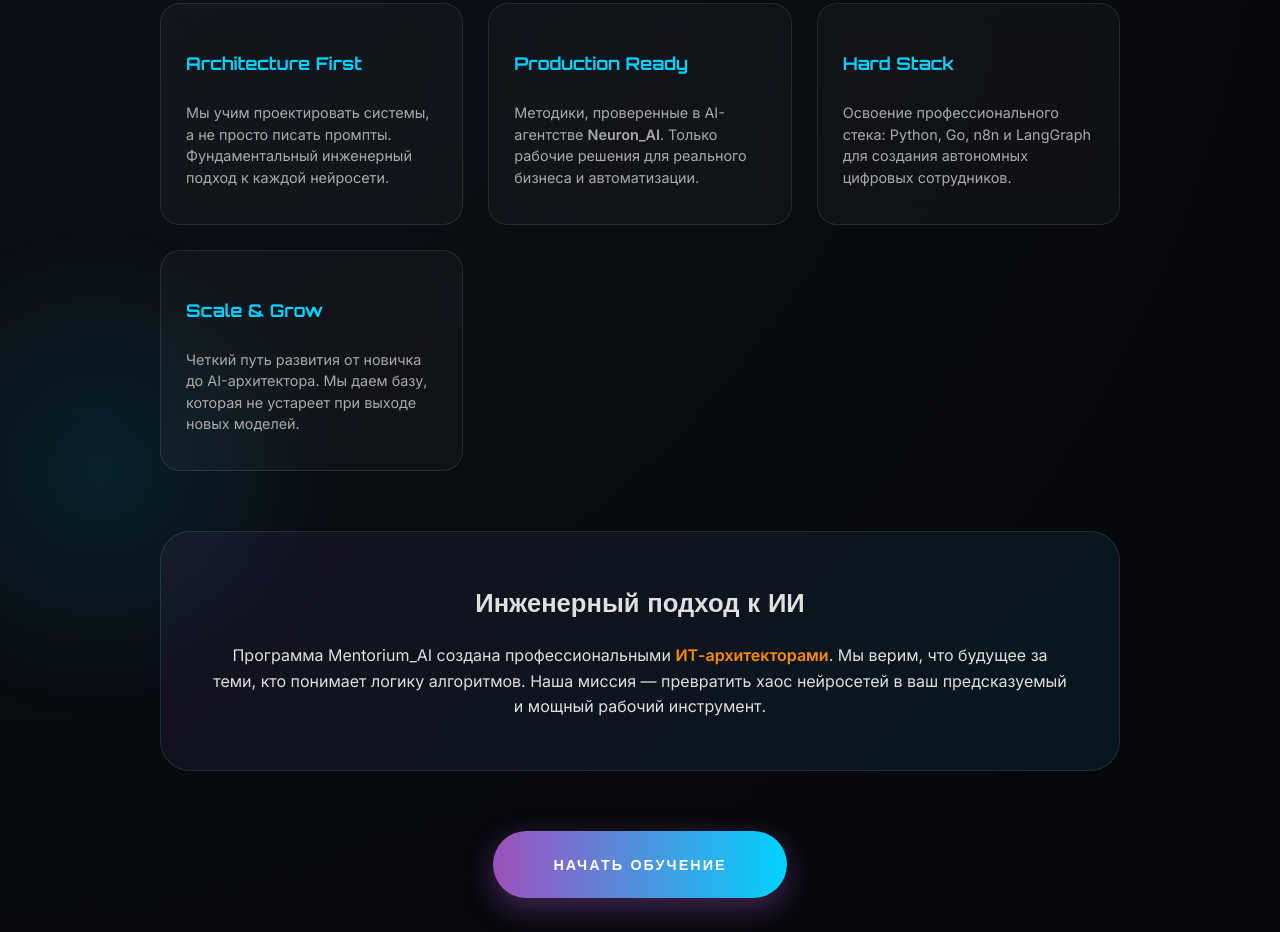
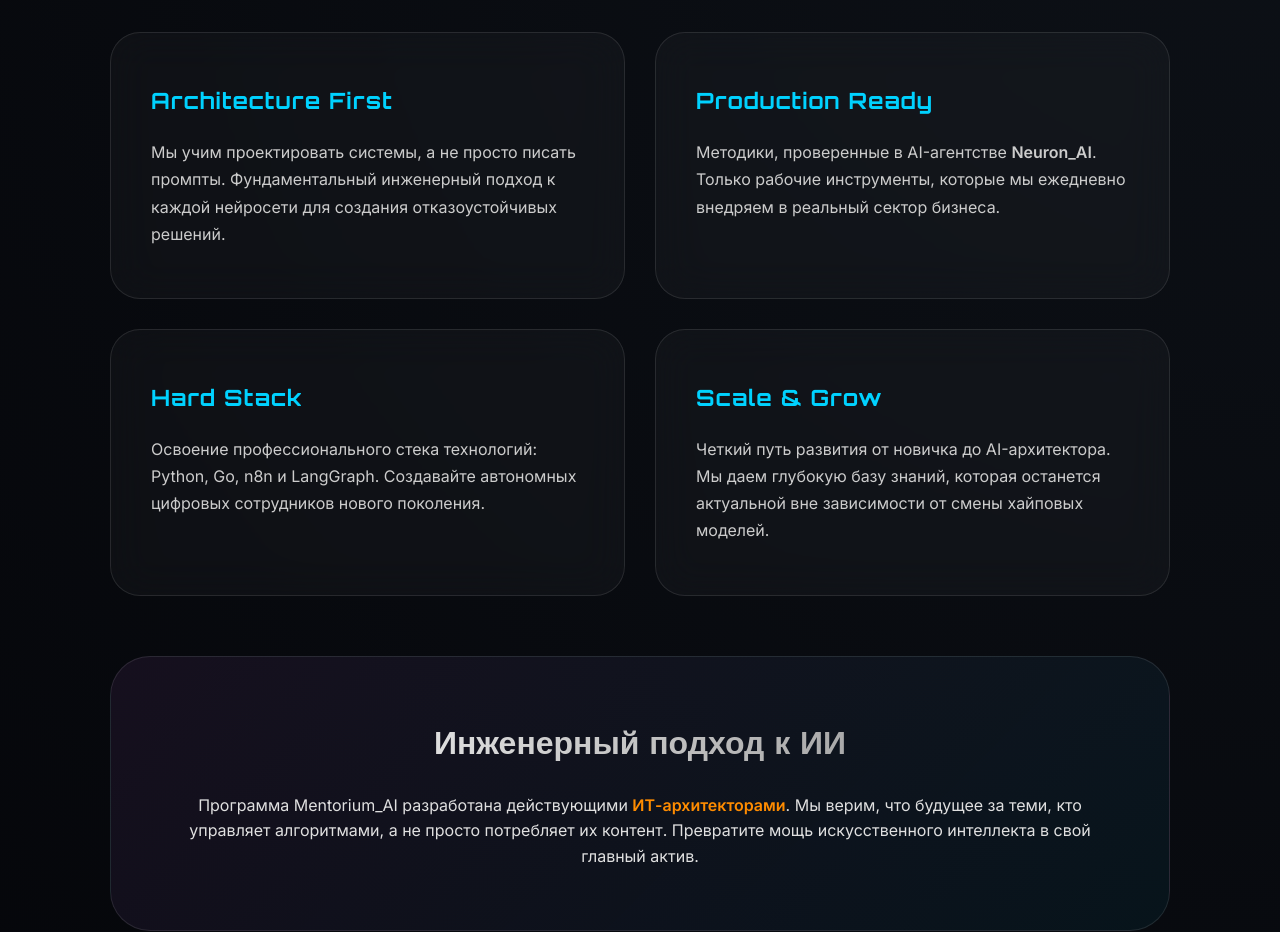
Before and after one commit to Levin-Alexey/about_us_p, a plain HTML site: page index.html in a window 1280 px wide. Shown: the part 229-1161 px from the top of the page. Drawn offline with Linux system fonts and the light colour scheme.

Commit message:
Update index.html

```diff
--- a/index.html
+++ b/index.html
@@ -3,7 +3,7 @@
 <head>
     <meta charset="UTF-8">
     <meta name="viewport" content="width=device-width, initial-scale=1.0">
-    <title>Почему Mentorium_AI? | Школа практического ИИ</title>
+    <title>Почему Mentorium_AI?</title>
     <link rel="preconnect" href="https://fonts.googleapis.com">
     <link rel="preconnect" href="https://fonts.gstatic.com" crossorigin>
     <link href="https://fonts.googleapis.com/css2?family=Orbitron:wght@400;700&family=Inter:wght@300;400;600&display=swap" rel="stylesheet">
@@ -25,117 +25,105 @@
             color: var(--text);
             font-family: 'Inter', sans-serif;
             line-height: 1.6;
-            overflow-x: hidden;
-            background: radial-gradient(circle at 0% 0%, #0d1117 0%, #05060a 100%);
-        }
-
-        .glow {
-            position: fixed;
-            width: 500px;
-            height: 500px;
-            background: radial-gradient(circle, rgba(0, 210, 255, 0.1) 0%, transparent 70%);
-            bottom: -150px;
-            left: -150px;
-            z-index: -1;
+            background: radial-gradient(circle at top right, #0d1117 0%, #05060a 100%);
         }
 
         .container {
-            max-width: 1000px;
+            max-width: 1100px; /* Немного расширил контейнер для больших блоков */
             margin: 0 auto;
             padding: 60px 20px;
         }
 
         header {
             text-align: center;
-            margin-bottom: 70px;
+            margin-bottom: 80px;
         }
 
         .logo-text {
             font-family: 'Orbitron', sans-serif;
-            font-size: clamp(1.8rem, 5vw, 2.8rem);
-            letter-spacing: 4px;
+            font-size: clamp(2rem, 6vw, 3.5rem);
+            letter-spacing: 5px;
             background: linear-gradient(to right, var(--accent-blue), var(--accent-purple));
             -webkit-background-clip: text;
             -webkit-text-fill-color: transparent;
+            font-weight: 700;
             margin-bottom: 10px;
-            font-weight: 700;
         }
 
         .tagline {
             font-weight: 300;
-            letter-spacing: 3px;
-            color: #666;
+            letter-spacing: 4px;
+            color: #555;
             text-transform: uppercase;
-            font-size: 0.8rem;
+            font-size: 0.85rem;
         }
 
-        /* Сетка преимуществ - 4 блока */
+        /* ТА САМАЯ СЕТКА: По 2 больших блока в ряд */
         .grid {
             display: grid;
-            grid-template-columns: repeat(auto-fit, minmax(230px, 1fr));
-            gap: 25px;
-            margin-bottom: 50px;
+            grid-template-columns: 1fr 1fr; /* Строго две колонки */
+            gap: 30px;
+            margin-bottom: 60px;
         }
 
         .card {
             background: var(--glass);
-            backdrop-filter: blur(15px);
+            backdrop-filter: blur(20px);
             border: 1px solid var(--border);
-            border-radius: 20px;
-            padding: 35px 25px;
-            transition: all 0.4s ease;
+            border-radius: 30px;
+            padding: 50px 40px; /* Увеличил внутренние отступы */
+            transition: all 0.5s cubic-bezier(0.2, 1, 0.3, 1);
             position: relative;
-            display: flex;
-            flex-direction: column;
-            justify-content: flex-start;
+            overflow: hidden;
         }
 
         .card:hover {
-            border-color: var(--accent-purple);
-            transform: translateY(-8px);
-            background: rgba(255, 255, 255, 0.05);
-            box-shadow: 0 15px 35px rgba(0, 0, 0, 0.5);
+            border-color: var(--accent-blue);
+            transform: scale(1.02);
+            background: rgba(255, 255, 255, 0.06);
+            box-shadow: 0 30px 60px rgba(0, 0, 0, 0.5);
         }
 
         .card h3 {
             font-family: 'Orbitron', sans-serif;
             color: var(--accent-blue);
-            margin-bottom: 15px;
-            font-size: 1.1rem;
-            min-height: 3rem;
-            display: flex;
-            align-items: center;
+            margin-bottom: 20px;
+            font-size: 1.4rem;
+            letter-spacing: 1px;
         }
 
         .card p {
-            font-size: 0.9rem;
-            color: #aaa;
-            line-height: 1.5;
+            font-size: 1rem;
+            color: #ccc;
+            line-height: 1.7;
         }
 
         /* Инженерный блок */
         .founder-block {
-            background: linear-gradient(135deg, rgba(157, 80, 187, 0.08) 0%, rgba(0, 210, 255, 0.08) 100%);
-            border-radius: 30px;
-            padding: 50px;
-            margin: 60px 0;
+            background: linear-gradient(135deg, rgba(157, 80, 187, 0.1) 0%, rgba(0, 210, 255, 0.05) 100%);
+            border-radius: 40px;
+            padding: 60px;
+            margin: 40px 0 80px 0;
             border: 1px solid var(--border);
             text-align: center;
         }
 
         .founder-block h2 {
             font-family: 'Orbitron', sans-serif;
-            margin-bottom: 20px;
-            font-size: 1.6rem;
+            margin-bottom: 25px;
+            font-size: 2rem;
+            background: linear-gradient(to right, #fff, #888);
+            -webkit-background-clip: text;
+            -webkit-text-fill-color: transparent;
         }
 
         .highlight { color: var(--accent-orange); font-weight: 600; }
 
         /* Кнопка */
-        .cta-wrap { text-align: center; margin-top: 20px; }
+        .cta-wrap { text-align: center; }
         .btn {
             display: inline-block;
-            padding: 22px 60px;
+            padding: 25px 80px;
             background: linear-gradient(90deg, var(--accent-purple), var(--accent-blue));
             color: white;
             text-decoration: none;
@@ -143,27 +131,28 @@
             font-weight: 700;
             font-family: 'Orbitron', sans-serif;
             text-transform: uppercase;
-            letter-spacing: 2px;
-            font-size: 0.9rem;
-            box-shadow: 0 10px 30px rgba(157, 80, 187, 0.4);
-            transition: 0.3s cubic-bezier(0.175, 0.885, 0.32, 1.275);
-        }
-        .btn:hover {
-            transform: scale(1.05);
-            box-shadow: 0 15px 45px rgba(157, 80, 187, 0.6);
+            letter-spacing: 3px;
+            font-size: 1rem;
+            box-shadow: 0 15px 40px rgba(157, 80, 187, 0.4);
+            transition: 0.4s;
         }
 
-        @media (max-width: 768px) {
-            .container { padding: 40px 15px; }
-            .founder-block { padding: 30px 20px; }
-            .card { padding: 25px; text-align: center; }
-            .card h3 { justify-content: center; min-height: auto; }
+        .btn:hover {
+            transform: translateY(-5px);
+            box-shadow: 0 20px 50px rgba(157, 80, 187, 0.7);
+            letter-spacing: 5px;
+        }
+
+        /* Адаптив для мобилок */
+        @media (max-width: 850px) {
+            .grid { grid-template-columns: 1fr; } /* На телефонах в одну колонку */
+            .container { padding: 40px 20px; }
+            .card { padding: 40px 30px; }
+            .founder-block { padding: 40px 20px; }
         }
     </style>
 </head>
 <body>
-
-<div class="glow"></div>
 
 <div class="container">
     <header>
@@ -174,25 +163,25 @@
     <div class="grid">
         <div class="card">
             <h3>Architecture First</h3>
-            <p>Мы учим проектировать системы, а не просто писать промпты. Фундаментальный инженерный подход к каждой нейросети.</p>
+            <p>Мы учим проектировать системы, а не просто писать промпты. Фундаментальный инженерный подход к каждой нейросети для создания отказоустойчивых решений.</p>
         </div>
         <div class="card">
             <h3>Production Ready</h3>
-            <p>Методики, проверенные в AI-агентстве <b>Neuron_AI</b>. Только рабочие решения для реального бизнеса и автоматизации.</p>
+            <p>Методики, проверенные в AI-агентстве <b>Neuron_AI</b>. Только рабочие инструменты, которые мы ежедневно внедряем в реальный сектор бизнеса.</p>
         </div>
         <div class="card">
             <h3>Hard Stack</h3>
-            <p>Освоение профессионального стека: Python, Go, n8n и LangGraph для создания автономных цифровых сотрудников.</p>
+            <p>Освоение профессионального стека технологий: Python, Go, n8n и LangGraph. Создавайте автономных цифровых сотрудников нового поколения.</p>
         </div>
         <div class="card">
             <h3>Scale & Grow</h3>
-            <p>Четкий путь развития от новичка до AI-архитектора. Мы даем базу, которая не устареет при выходе новых моделей.</p>
+            <p>Четкий путь развития от новичка до AI-архитектора. Мы даем глубокую базу знаний, которая останется актуальной вне зависимости от смены хайповых моделей.</p>
         </div>
     </div>
 
     <div class="founder-block">
         <h2>Инженерный подход к ИИ</h2>
-        <p>Программа Mentorium_AI создана профессиональными <span class="highlight">ИТ-архитекторами</span>. Мы верим, что будущее за теми, кто понимает логику алгоритмов. Наша миссия — превратить хаос нейросетей в ваш предсказуемый и мощный рабочий инструмент.</p>
+        <p>Программа Mentorium_AI разработана действующими <span class="highlight">ИТ-архитекторами</span>. Мы верим, что будущее за теми, кто управляет алгоритмами, а не просто потребляет их контент. Превратите мощь искусственного интеллекта в свой главный актив.</p>
     </div>
 
     <div class="cta-wrap">
```
